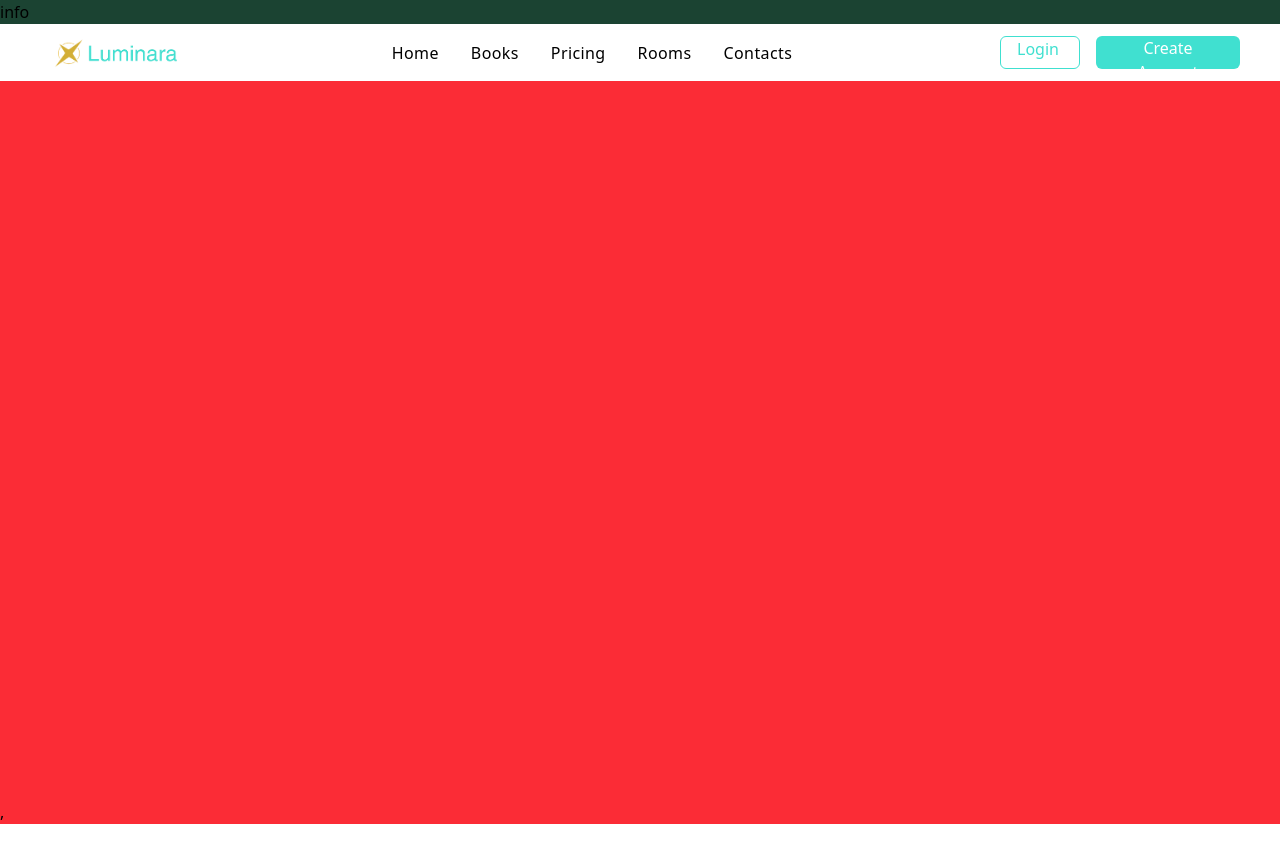
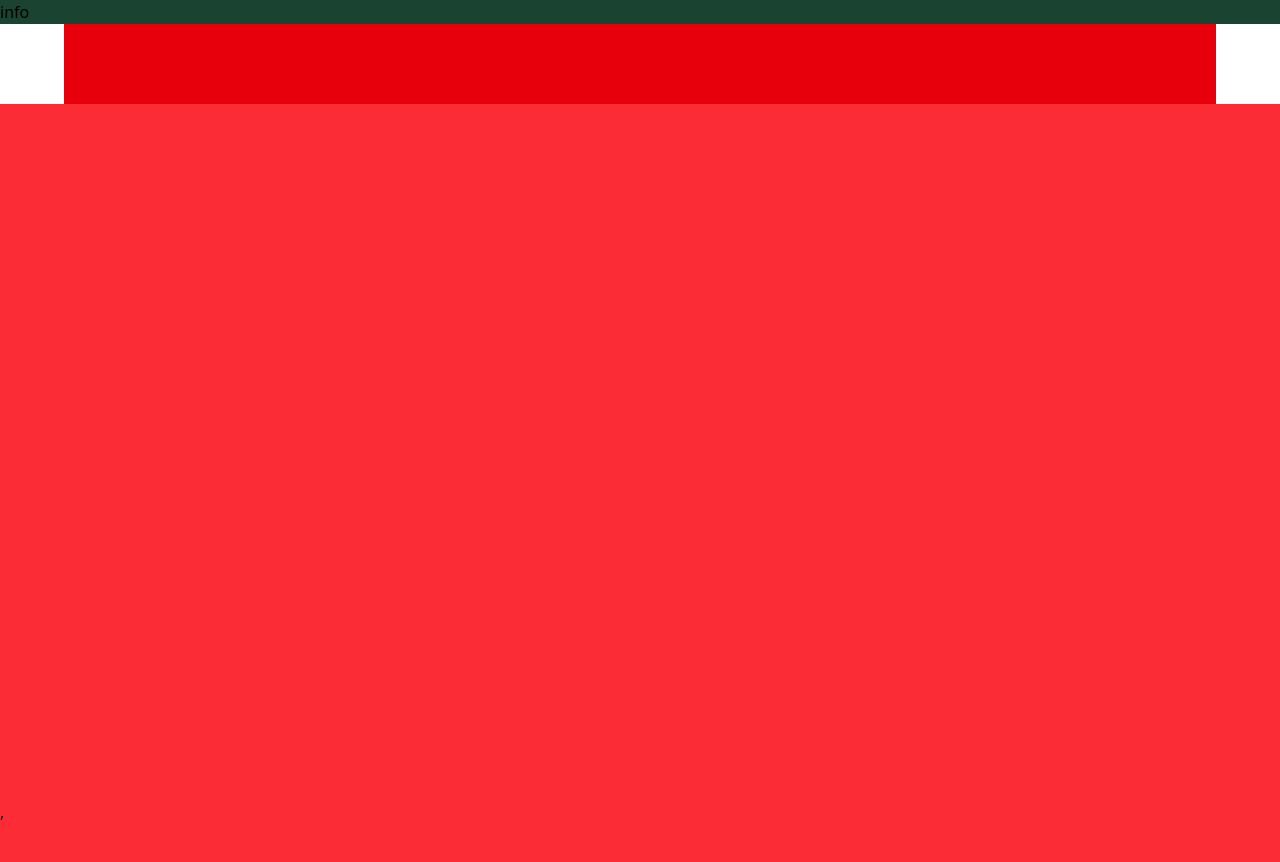
Before and after one commit to dani-dina/Hotel-Management-System-, a React (Vite) app in the folder frontend/: page / in a window 1280 px wide. Shown: the top 862 px of the page. Before the commit the page ends 824 px from the top, so only its background shows below. Built offline with nearby package versions, Linux system fonts and the light colour scheme.

Commit message:
Navigations

```diff
--- a/frontend/src/components/Navbar.jsx
+++ b/frontend/src/components/Navbar.jsx
@@ -1,55 +1,11 @@
-import { useState } from "react";
-import { navigations } from "../constants";
-import Button from "./Button";
-import logo from '../assets/logo.png';
-const Navbar = () => {
-  const [toggleNavigation, setToggleNavigation] = useState(false);
+const Navbar = () =>{
+  return (
+    <section className='sticky top-0 left-0 w-full h-[10vh] flex items-center justify-center'>
+      <div className='w-[90%] bg-red-600 h-full'>
 
-  const handleToggleNavigation = () => {
-    setToggleNavigation((prev) => !prev);
-  };
-
-  return (
-    <div className="w-full fixed bg-white z-50">
-      <div className="w-full flex justify-between items-center px-10">
-        <a className="w-[10rem]  p-2" href="/">
-          <img src={logo} alt='LUMINARA'/>
-        </a>
-        <button
-          className="lg:hidden cursor-pointer text-white"
-          onClick={handleToggleNavigation}
-        >
-          {toggleNavigation ? <span>X</span> : <span>Menu</span>}
-        </button>
-
-        <nav
-          className={`${
-            toggleNavigation ? "flex" : "hidden"
-          } fixed top-[2rem] left-0 right-0 bottom-0 lg:static lg:flex lg:mx-auto lg:bg-transparent`}
-        >
-          <div className="relative z-2 flex flex-col items-center justify-center m-auto lg:flex-row">
-            {navigations.map((item) => (
-              <a className="font-lightbold font-Sora mx-[1em] my-[1em] tracking-wide
-                            "key={item.id} href={item.url}>
-                {item.title}
-              </a>
-            ))}
-          </div>
-        </nav>
-        <div className='flex justify-around'>
-        <Button
-           className={'hidden lg:flex w-[5em] h-[2.1em] mx-[1em] border border-[#40E0D0]'}
-           title={'Login'}
-           span={'text-[#40E0D0]'}
-        />
-                <Button
-           className={'hidden lg:flex w-[9em] h-[2.1em] bg-[#40E0D0]'}
-           title={'Create Account'}
-        />
-        </div>
       </div>
-    </div>
+    </section>
   );
-};
+}
 
 export default Navbar;
```
